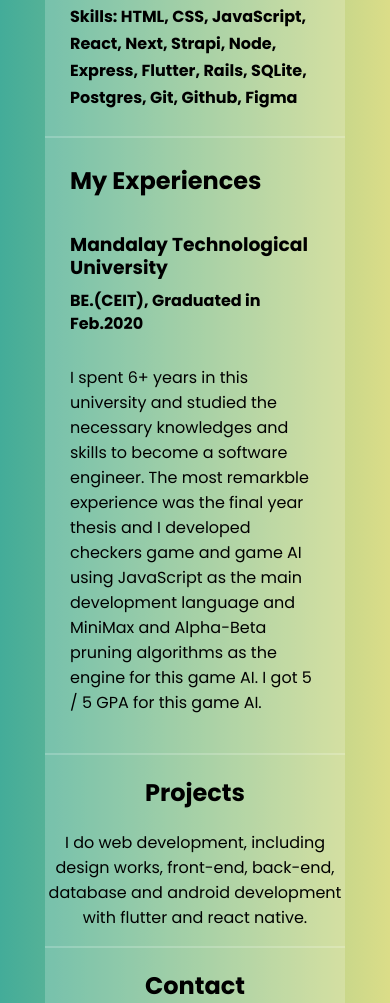
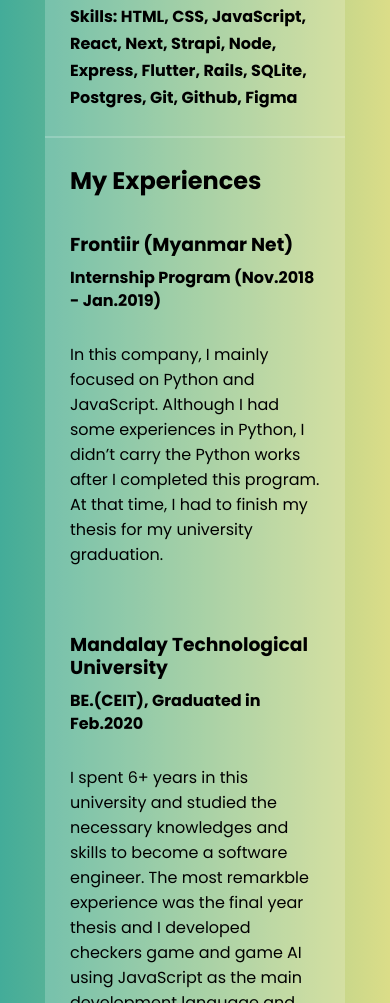
Before and after one commit to szyar/szyar.github.io, a plain HTML site: page index.html in a window 390 px wide. Shown: the part 1249-2252 px from the top of the page. Drawn offline with Linux system fonts and the light colour scheme.

Commit message:
frontiir experiences section finished

```diff
--- a/index.html
+++ b/index.html
@@ -80,6 +80,34 @@
       <hr class="glass-hr" />
       <div id="experiences">
         <h2>My Experiences</h2>
+        <div class="frontiir">
+          <div class="frontiir-intro">
+            <h3>Frontiir (Myanmar Net)</h3>
+            <h4>Internship Program (Nov.2018 - Jan.2019)</h4>
+            <p>
+              In this company, I mainly focused on Python and JavaScript.
+              Although I had some experiences in Python, I didn’t carry the
+              Python works after I completed this program. At that time, I had
+              to finish my thesis for my university graduation.
+            </p>
+          </div>
+          <div class="frontiir-skills">
+            <ul>
+              <li>
+                Work with senior developer to manage large, complex design
+                projects for corporate
+              </li>
+              <li>
+                Detailed programming and development tasks for NRC Normalization
+                (Python)
+              </li>
+              <li>
+                Detailed programming and development tasks for Bo-Kyar-Thanut
+                Game (Javascript and socket.io)
+              </li>
+            </ul>
+          </div>
+        </div>
         <div class="university">
           <div class="uni-intro">
             <h3>Mandalay Technological University</h3>
--- a/style.css
+++ b/style.css
@@ -74,7 +74,6 @@ body {
   display: block;
   margin: 0 auto;
   width: 1200px;
-  height: 3000px;
   text-align: center;
   background: var(--container-bg-color);
   border-radius: 50px 50px 0 0;
@@ -788,6 +787,163 @@ body {
   margin: 0 0 40px 0;
 }
 
+/* frontiir experiences section start */
+.frontiir {
+  margin: 50px auto;
+  width: 1100px;
+  height: 300px;
+  background-color: var(--hero-card-bg-color);
+  border-radius: 50px;
+  display: flex;
+  text-align: left;
+}
+
+.frontiir-intro {
+  width: 470px;
+  margin: auto;
+  padding: 20px;
+}
+
+.frontiir-intro h3 {
+  margin: 20px 0 0 0 !important;
+  line-height: 10px !important;
+}
+
+.frontiir-intro h4 {
+  margin: 20px 0 30px 0 !important;
+  line-height: 10px !important;
+}
+
+.frontiir-skills {
+  width: 420px;
+  margin: auto;
+  padding: 20px;
+}
+
+@media screen and (max-width: 1200px) {
+  .frontiir {
+    width: 900px;
+    height: 300px;
+    border-radius: 30px;
+  }
+
+  .frontiir-intro {
+    width: 470px;
+  }
+
+  .frontiir-skills {
+    width: 390px;
+  }
+}
+
+@media screen and (max-width: 1000px) {
+  .frontiir {
+    width: 700px;
+    height: 360px;
+    border-radius: 30px;
+  }
+
+  .frontiir-intro {
+    width: 390px;
+  }
+
+  .frontiir-skills {
+    width: 300px;
+  }
+}
+
+@media screen and (max-width: 800px) {
+  .frontiir {
+    width: 450px;
+    height: 520px;
+    display: block;
+  }
+
+  .frontiir-intro {
+    width: 410px;
+    margin: auto;
+    padding: 30px 0 5px 0;
+  }
+
+  .frontiir-skills {
+    width: 430px;
+    margin: auto;
+    padding: 5px 0 10px 0;
+  }
+}
+
+@media screen and (max-width: 600px) {
+  .frontiir {
+    width: 350px;
+    height: 665px;
+    display: block;
+  }
+
+  .frontiir-intro {
+    width: 300px;
+    margin: auto;
+    padding: 10px 0 5px 0;
+  }
+
+  .frontiir-intro h3 {
+    line-height: 27px !important;
+    text-align: center;
+  }
+
+  .frontiir-intro h4 {
+    margin: 10px 30px 30px 30px !important;
+    line-height: 20px !important;
+    text-align: center;
+  }
+
+  .frontiir-skills {
+    width: 300px;
+    margin: auto;
+    padding: 5px 0 10px 0;
+  }
+}
+
+@media screen and (max-width: 400px) {
+  #experiences {
+    margin: 30px 25px 10px 25px;
+    display: block;
+    line-height: 25px;
+    text-align: left;
+  }
+
+  #experiences h2 {
+    margin-bottom: 10px;
+  }
+
+  .frontiir {
+    margin: 0 0 30px 0;
+    width: 250px;
+    height: 370px;
+    display: block;
+    background: none;
+  }
+
+  .frontiir-intro {
+    width: 250px;
+  }
+
+  .frontiir-intro h3 {
+    line-height: 23px !important;
+    text-align: left;
+  }
+
+  .frontiir-intro h4 {
+    margin: 10px 0 30px 0 !important;
+    line-height: 23px !important;
+    text-align: left;
+  }
+
+  .frontiir-skills {
+    display: none;
+  }
+}
+/* frontiir experiences section end */
+
 /* university experiences section start */
 .university {
   margin: auto;
@@ -876,7 +1032,7 @@ body {
 @media screen and (max-width: 600px) {
   .university {
     width: 350px;
-    height: 840px;
+    height: 820px;
     display: block;
   }
 
```
